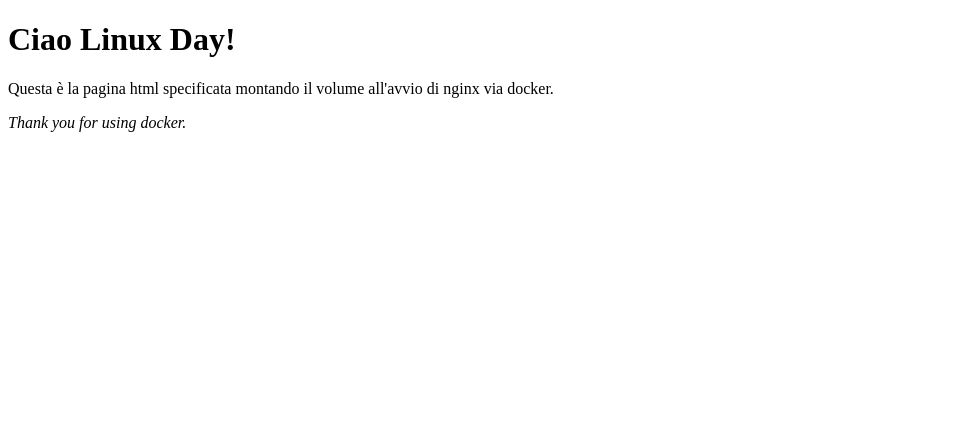
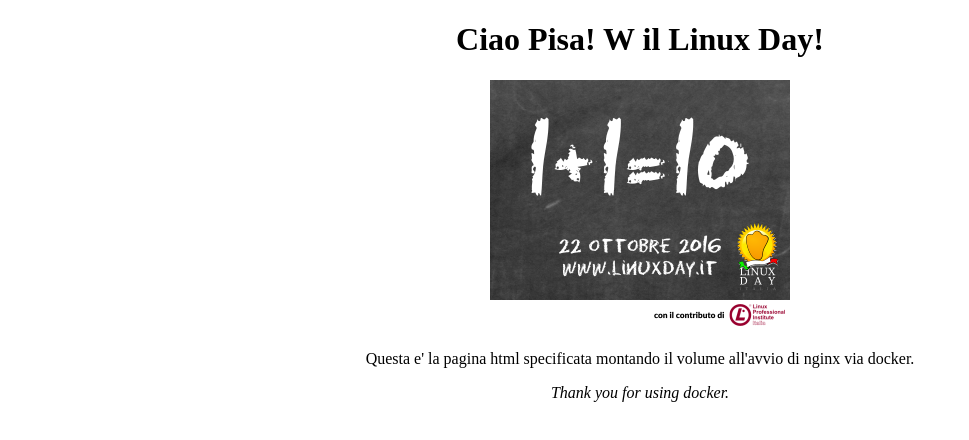
Before and after one commit to LorenzoLuconi/docker-ld2016, a plain HTML site: page src/examples/index.html in a window 1280 px wide. Shown: the whole page, without its empty margins (0-969 px from the left). Drawn offline with Linux system fonts and the light colour scheme.

Commit message:
Piccoli migliaramenti alla demo

```diff
--- a/src/examples/index.html
+++ b/src/examples/index.html
@@ -4,12 +4,17 @@
 <head>
 <title>Welcome to nginx!</title>
  <meta http-equiv="Content-Type" content="text/html; charset=ISO-8859-1" />
-
+ <style type="text/css">
+   body {
+     text-align:center;
+   }
+ </style>
 </head>
 <body>
-  <h1>Ciao Linux Day!</h1>
-  <p>Questa è la pagina html specificata montando il volume all'avvio
-di nginx via docker.</p>
+  <h1>Ciao Pisa! W il Linux Day!</h1>
+  <div class="banner"><img src="banner.png" /></div>
+
+  <p>Questa e' la pagina html specificata montando il volume all'avvio di nginx via docker.</p>
 
 <p><em>Thank you for using docker.</em></p>
 </body>
```
Also changed, not shown: src/examples/banner.png (added), 1 other file.
